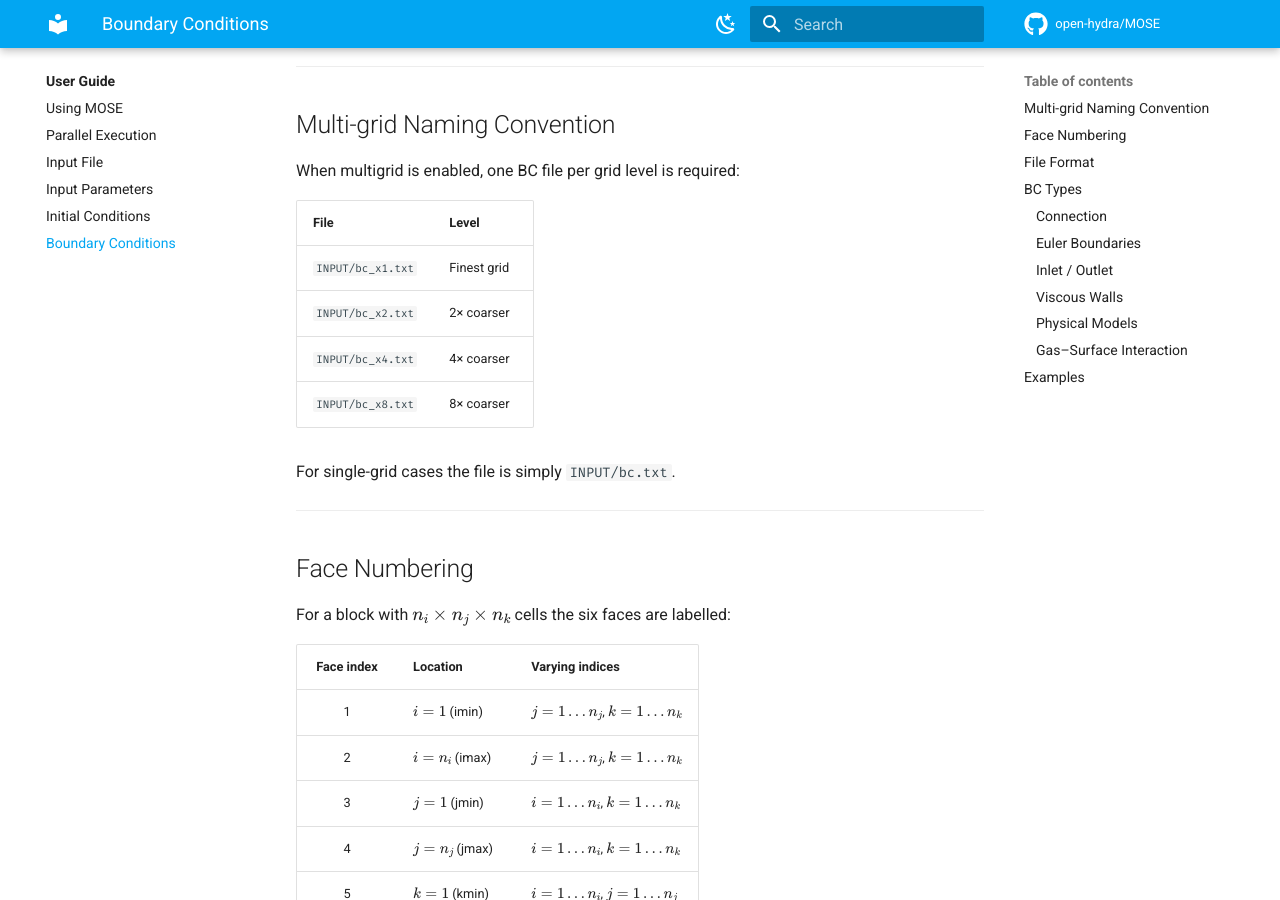
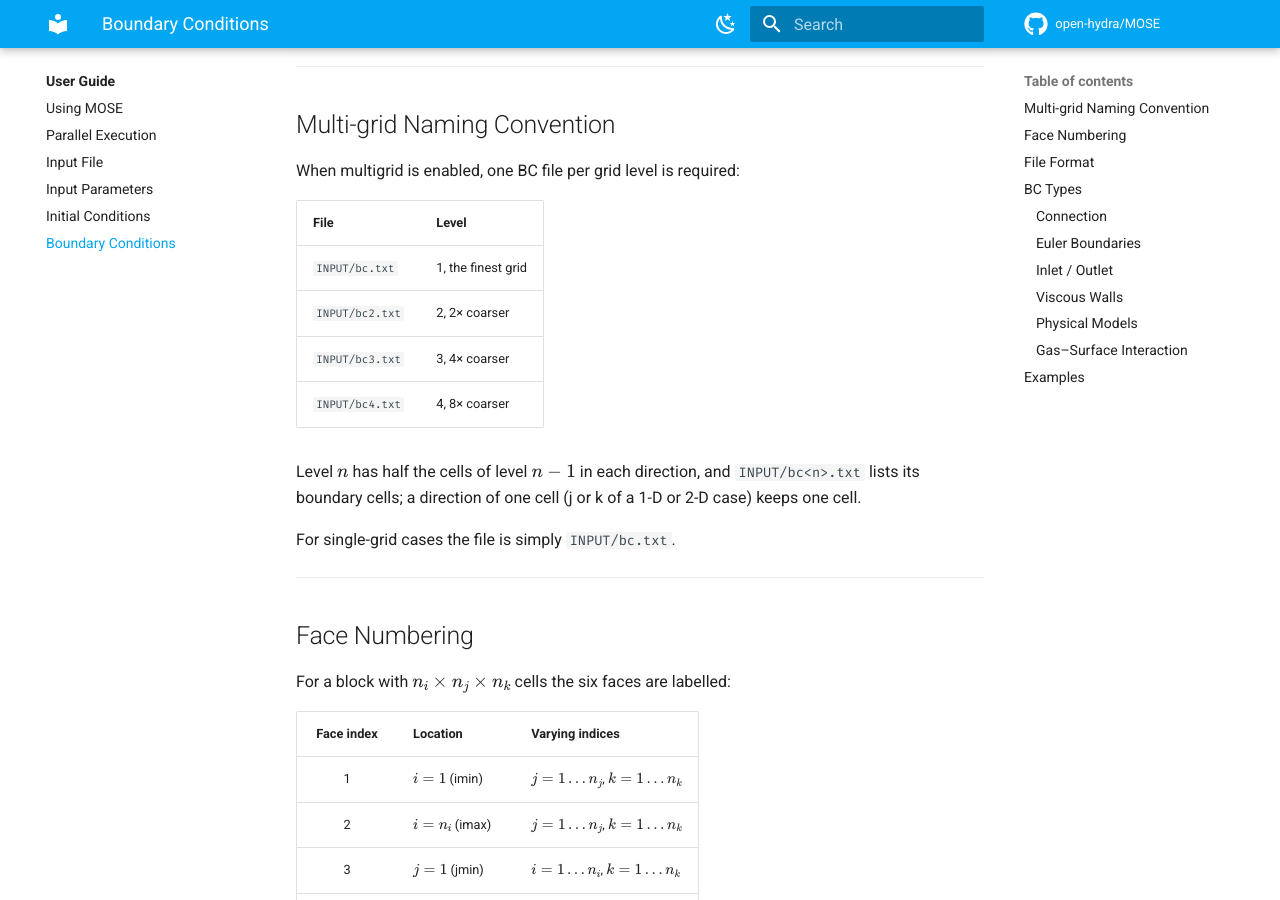
Before and after one commit to open-hydra/MOSE, an MkDocs documentation site: the page built from docs/user/boundary-conditions.md, in a window 1280 px wide and 900 px high, scrolled down 403 px. Built offline with MkDocs 1.6.1 and Material for MkDocs 9.7.7, drawn with Linux system fonts in a browser that asks for light colours; comment, search, counter and statistics services are not loaded.

Commit message:
Docs: name the boundary files of the multigrid levels as MOSE reads them
Why: the table of the guide named the files of the grid levels
INPUT/bc_x1.txt, bc_x2.txt, bc_x4.txt and bc_x8.txt. MOSE reads
INPUT/bc.txt on the finest level and INPUT/bc<n>.txt on level n
(Check_BC and Read_BCfile in IO_BC.f90): a file named as in the table
is not found.

Fix: the table gives bc.txt, bc2.txt, bc3.txt and bc4.txt with their
levels, and the text says that level n has half the cells of level
n - 1 in each direction (Setup_Multigrid divides the cells of each
block by 2), a direction of one cell keeping one cell.

Test: none, the guide only. The names are those of Check_BC and
Read_BCfile; the multigrid cases of ExitCodes read INPUT/bc2.txt.

Docs: docs/user/boundary-conditions.md, Multi-grid Naming Convention.

Co-Authored-By: Claude Opus 5.5 <noreply@anthropic.com>

```diff
--- a/docs/user/boundary-conditions.md
+++ b/docs/user/boundary-conditions.md
@@ -13,10 +13,13 @@ When multigrid is enabled, one BC file per grid level is required:
 
 | File | Level |
 |------|-------|
-| `INPUT/bc_x1.txt` | Finest grid |
-| `INPUT/bc_x2.txt` | 2× coarser |
-| `INPUT/bc_x4.txt` | 4× coarser |
-| `INPUT/bc_x8.txt` | 8× coarser |
+| `INPUT/bc.txt` | 1, the finest grid |
+| `INPUT/bc2.txt` | 2, 2× coarser |
+| `INPUT/bc3.txt` | 3, 4× coarser |
+| `INPUT/bc4.txt` | 4, 8× coarser |
+
+Level $n$ has half the cells of level $n-1$ in each direction, and `INPUT/bc<n>.txt` lists its boundary cells; a direction
+of one cell (j or k of a 1-D or 2-D case) keeps one cell.
 
 For single-grid cases the file is simply `INPUT/bc.txt`.
 
```
